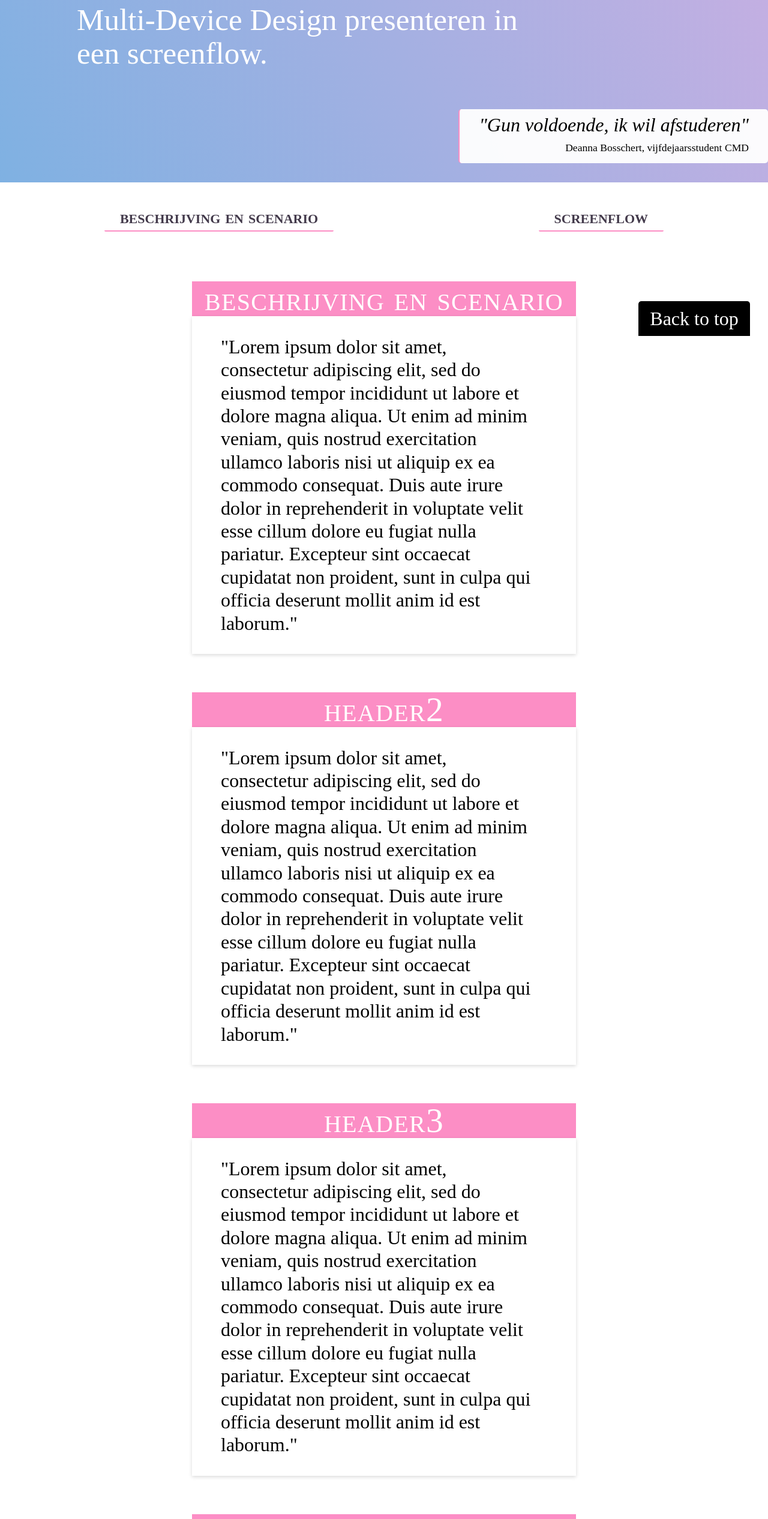
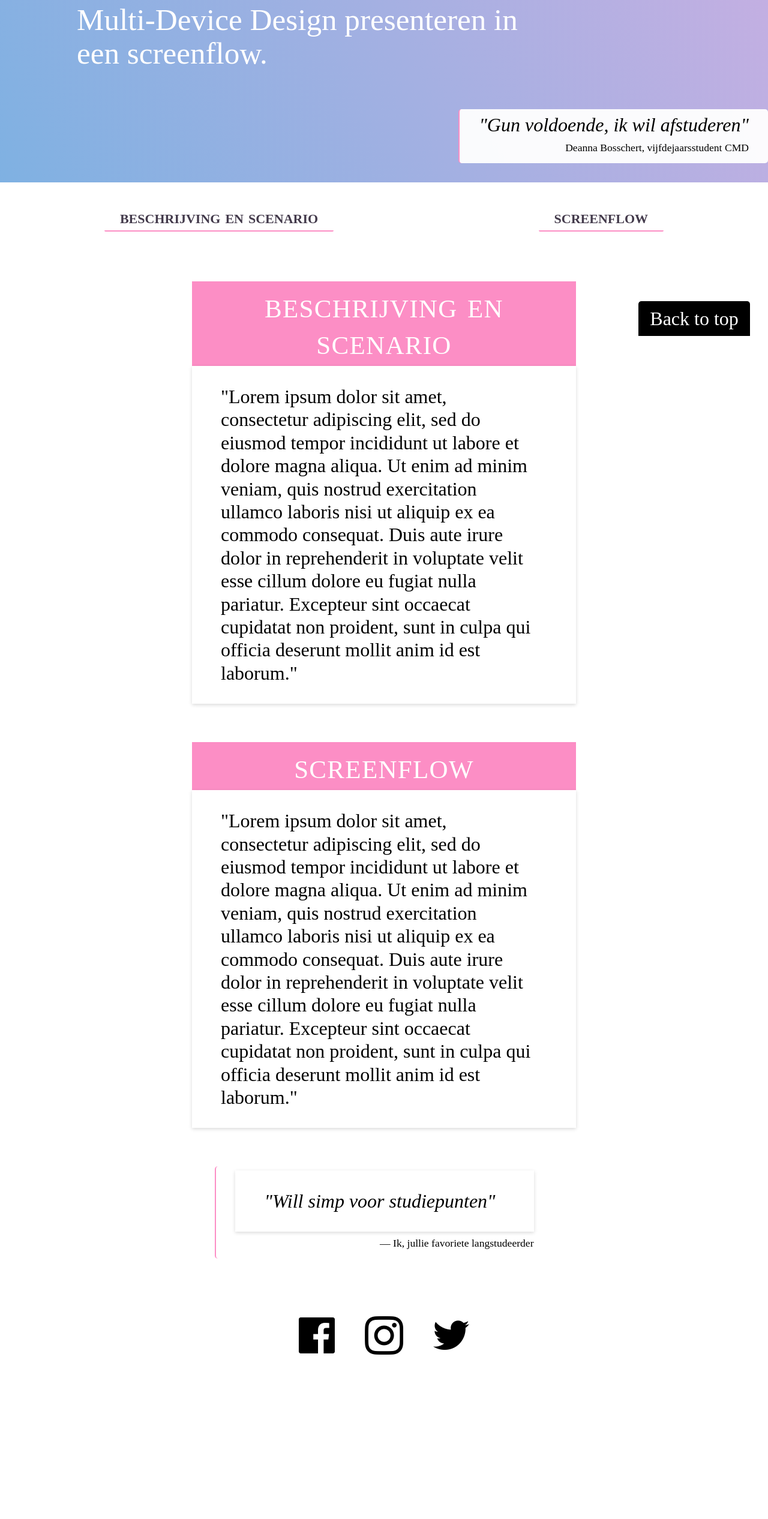
Before and after one commit to deannabosschert/design-patterns, an Eleventy site: page src/index.html in a window 1280 px wide. Shown: the part 240-2772 px from the top of the page at 60% size. After the commit the page ends 2514 px from the top, so only its background shows below. Built offline with nearby package versions, Linux system fonts and the light colour scheme; Eleventy itself is replaced by a stand-in of ours; files that its build step writes are made by us from their sources.

Commit message:
feat: fix headings

```diff
--- a/src/assets/scss/_layout.scss
+++ b/src/assets/scss/_layout.scss
@@ -90,7 +90,6 @@ header nav ul li a {
   padding: 0.1rem 0.5rem;
 }
 
-
 header section a {
   background-color: $sweetpink;
   color: white;
@@ -155,33 +154,27 @@ article {
   display: flex;
   flex-direction: row;
   flex-wrap: wrap;
+  align-items: center;
   margin: 1rem;
   max-width: 20rem;
 }
 
-article h3 {
+article h2 {
   text-align: center;
   background-color: $sweetpink;
   color: white;
-  padding: 0 0.5rem;
+  padding: 0.3rem 0.5rem;
   width: 100%;
   font-variant: small-caps;
   letter-spacing: 1.3px;
+  vertical-align: baseline;
 }
 
 article p {
   box-shadow: 0 2px 6px 0 rgba(0,0,0,.15);
-  // padding: 1rem 1.4rem 1rem 0;
   padding: 1rem 2rem 1rem 1.5rem;
-  // margin-bottom: 2rem;
-  // margin: 0.5rem 0;
-  // min-width: 10rem;
-  // max-width: 15rem;
 }
 
-main section div {
-  // max-height: 10rem;
-}
 
 main section .video {
   position: relative;
@@ -192,12 +185,9 @@ main section .video {
 main section .video img {
   display: block;
   object-fit: contain;
-  // width: 100%;
-  // height: auto;
-  // display: flex;
 }
+
 // SMOL PARTS
-
 main section .video figcaption {
   position: absolute;
   left: 2.5%;
@@ -243,18 +233,6 @@ span {}
 blockquote {}
 
 img {}
-
-h2 {
-  text-align: center;
-  width: 100%;
-  margin-bottom: 1rem;
-}
-
-h3 {
-  // text-decoration: underline;
-  // border-bottom: 1px solid red;
-  // border-bottom-width: thick;
-}
 
 p {}
 
--- a/src/index.html
+++ b/src/index.html
@@ -25,8 +25,8 @@ title: Design Patterns- dBosschert
     </figure>
     <nav>
       <ul>
-        <li><a href="#header1">beschrijving en scenario</a></li>
-        <li><a href="#header2">screenflow</a></li>
+        <li><a href="#beschrijving-en-scenario">beschrijving en scenario</a></li>
+        <li><a href="#screenflow">screenflow</a></li>
         <!-- <li><a href="#header3">header3</a></li> -->
         <!-- <li><a href="#header4">header4</a></li> -->
       </ul>
@@ -41,30 +41,36 @@ title: Design Patterns- dBosschert
     <!-- <h2>Opdracht 1.</h2> -->
     <section>
       <article>
-        <h3 id="header1">beschrijving en scenario</h3>
-        <p>"Lorem ipsum dolor sit amet, consectetur adipiscing elit, sed do eiusmod tempor incididunt ut labore et dolore magna aliqua. Ut enim ad minim veniam, quis nostrud exercitation ullamco laboris nisi ut aliquip ex ea commodo consequat. Duis aute irure dolor in reprehenderit in voluptate velit esse cillum dolore eu fugiat nulla pariatur. Excepteur sint occaecat cupidatat non proident, sunt in culpa qui officia deserunt mollit anim id est laborum."
+        <h2 id="beschrijving-en-scenario">beschrijving en scenario</h2>
+        <p>"Lorem ipsum dolor sit amet, consectetur adipiscing elit, sed do eiusmod tempor incididunt ut labore et dolore magna aliqua. Ut enim ad minim veniam, quis nostrud exercitation ullamco laboris nisi ut aliquip ex ea commodo consequat. Duis
+          aute irure dolor in reprehenderit in voluptate velit esse cillum dolore eu fugiat nulla pariatur. Excepteur sint occaecat cupidatat non proident, sunt in culpa qui officia deserunt mollit anim id est laborum."
         </p>
       </article>
 
       <article>
-        <h3 id="header2">header2</h3>
-        <p>"Lorem ipsum dolor sit amet, consectetur adipiscing elit, sed do eiusmod tempor incididunt ut labore et dolore magna aliqua. Ut enim ad minim veniam, quis nostrud exercitation ullamco laboris nisi ut aliquip ex ea commodo consequat. Duis aute irure dolor in reprehenderit in voluptate velit esse cillum dolore eu fugiat nulla pariatur. Excepteur sint occaecat cupidatat non proident, sunt in culpa qui officia deserunt mollit anim id est laborum."
+        <h2 id="header2">screenflow</h2>
+        <p>"Lorem ipsum dolor sit amet, consectetur adipiscing elit, sed do eiusmod tempor incididunt ut labore et dolore magna aliqua. Ut enim ad minim veniam, quis nostrud exercitation ullamco laboris nisi ut aliquip ex ea commodo consequat. Duis
+          aute irure dolor in reprehenderit in voluptate velit esse cillum dolore eu fugiat nulla pariatur. Excepteur sint occaecat cupidatat non proident, sunt in culpa qui officia deserunt mollit anim id est laborum."
+        </p>
+      </article>
+      <!-- <article>
+        <h2 id="header3">header3</h2>
+        <p>"Lorem ipsum dolor sit amet, consectetur adipiscing elit, sed do eiusmod tempor incididunt ut labore et dolore magna aliqua. Ut enim ad minim veniam, quis nostrud exercitation ullamco laboris nisi ut aliquip ex ea commodo consequat. Duis
+          aute irure dolor in reprehenderit in voluptate velit esse cillum dolore eu fugiat nulla pariatur. Excepteur sint occaecat cupidatat non proident, sunt in culpa qui officia deserunt mollit anim id est laborum."
         </p>
       </article>
       <article>
-        <h3 id="header3">header3</h3>
-        <p>"Lorem ipsum dolor sit amet, consectetur adipiscing elit, sed do eiusmod tempor incididunt ut labore et dolore magna aliqua. Ut enim ad minim veniam, quis nostrud exercitation ullamco laboris nisi ut aliquip ex ea commodo consequat. Duis aute irure dolor in reprehenderit in voluptate velit esse cillum dolore eu fugiat nulla pariatur. Excepteur sint occaecat cupidatat non proident, sunt in culpa qui officia deserunt mollit anim id est laborum."
+        <h2 id="header4">header4</h2>
+        <p>"Lorem ipsum dolor sit amet, consectetur adipiscing elit, sed do eiusmod tempor incididunt ut labore et dolore magna aliqua. Ut enim ad minim veniam, quis nostrud exercitation ullamco laboris nisi ut aliquip ex ea commodo consequat. Duis
+          aute irure dolor in reprehenderit in voluptate velit esse cillum dolore eu fugiat nulla pariatur. Excepteur sint occaecat cupidatat non proident, sunt in culpa qui officia deserunt mollit anim id est laborum."
         </p>
-      </article>
-      <article>
-        <h3 id="header4">header4</h3>
-        <p>"Lorem ipsum dolor sit amet, consectetur adipiscing elit, sed do eiusmod tempor incididunt ut labore et dolore magna aliqua. Ut enim ad minim veniam, quis nostrud exercitation ullamco laboris nisi ut aliquip ex ea commodo consequat. Duis aute irure dolor in reprehenderit in voluptate velit esse cillum dolore eu fugiat nulla pariatur. Excepteur sint occaecat cupidatat non proident, sunt in culpa qui officia deserunt mollit anim id est laborum."
-        </p>      </article>
+      </article> -->
       <article>
         <figure class="quote">
           <blockquote cite="techkech.nl">
             <p>"Will simp voor studiepunten"
-          </p>        </blockquote>
+            </p>
+          </blockquote>
           <figcaption>— Ik, <cite>jullie favoriete langstudeerder</cite></figcaption>
         </figure>
       </article>
@@ -72,7 +78,8 @@ title: Design Patterns- dBosschert
 
   </main>
   <footer>
-    <p><a href="https://www.facebook.com/deanna.bosschert"><img src="/assets/img/icons/facebook.png" alt="facebook icon"></a> <a href="https://www.instagram.com/techkech.jpeg/"><img src="/assets/img/icons/instagram.png" alt="instagram icon"></a><a href="https://twitter.com/tech_kech"><img src="/assets/img/icons/twitter.png" alt="twitter icon"></a></p>
+    <p><a href="https://www.facebook.com/deanna.bosschert"><img src="/assets/img/icons/facebook.png" alt="facebook icon"></a> <a href="https://www.instagram.com/techkech.jpeg/"><img src="/assets/img/icons/instagram.png" alt="instagram icon"></a><a
+        href="https://twitter.com/tech_kech"><img src="/assets/img/icons/twitter.png" alt="twitter icon"></a></p>
     <a class="backToTop " href="#top">Back to top</a>
   </footer>
 </body>
```
Also changed, not shown: 2 other files. Lines whose indentation alone changed are shown as unchanged.
